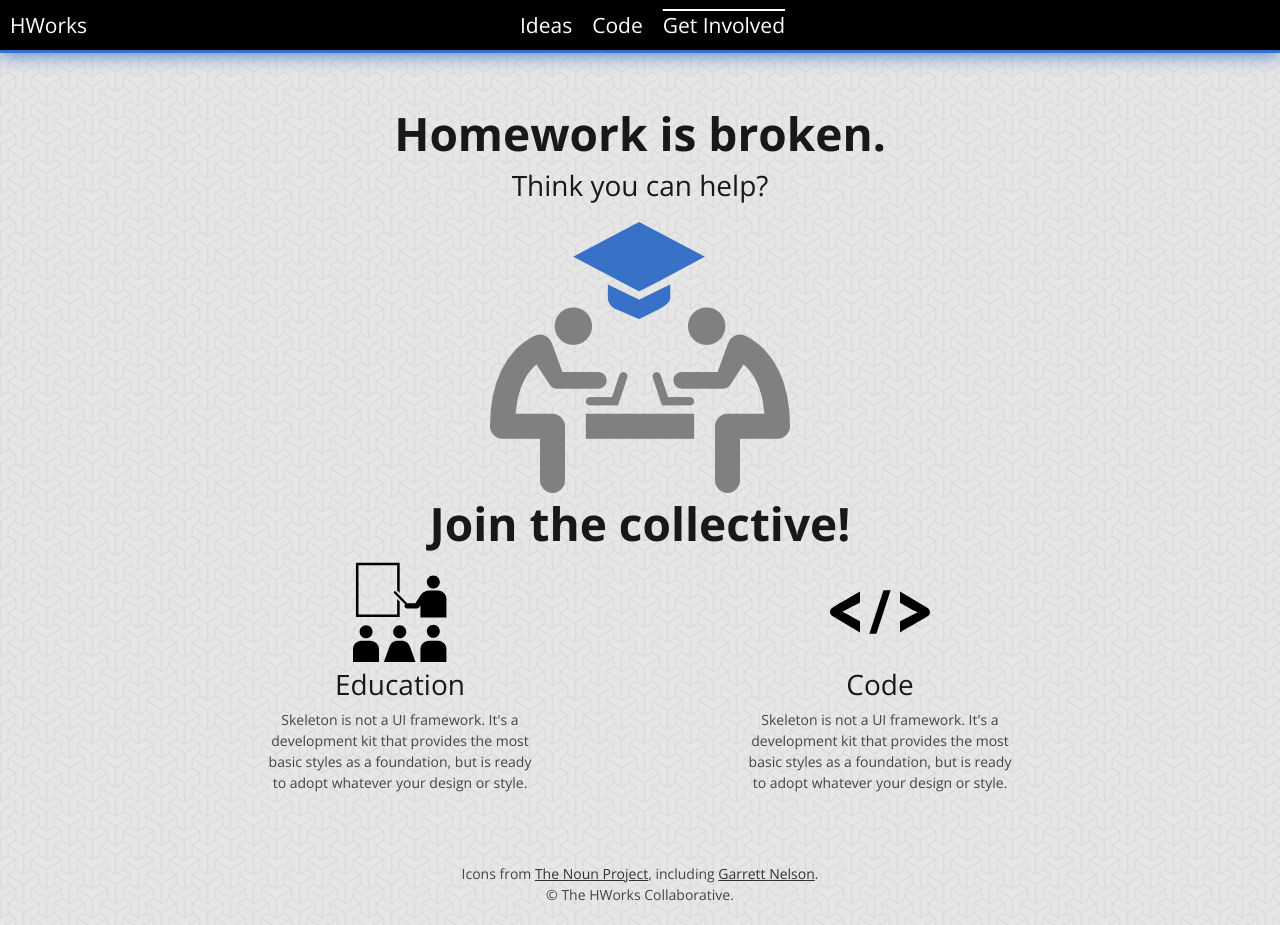
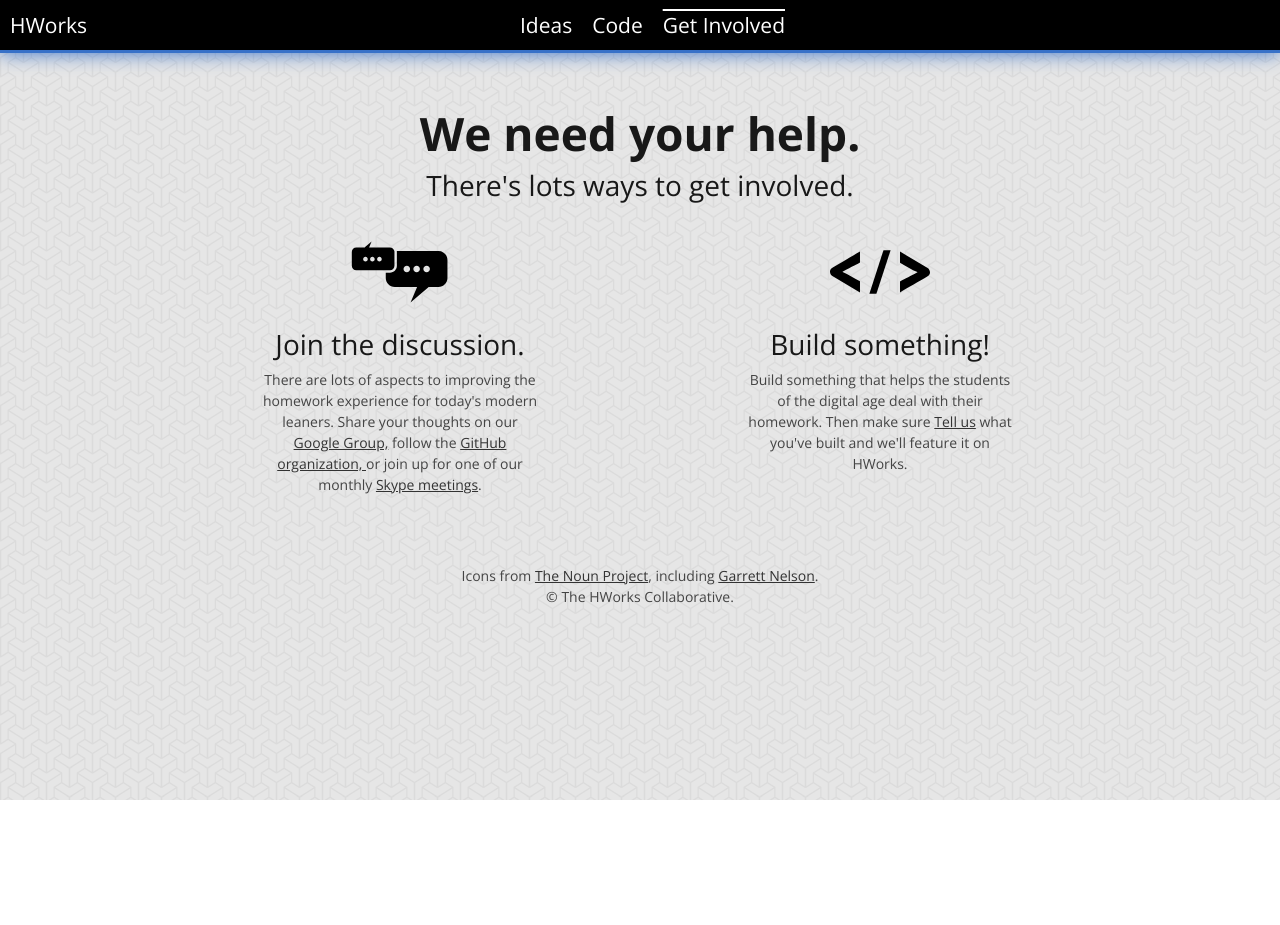
Before and after one commit to aroman/hworks.org, a plain HTML site: page get_involved.html in a window 1280 px wide. After the commit the page ends 800 px from the top, so only its background shows below. Drawn offline with nearby package versions, Linux system fonts and the light colour scheme.

Commit message:
Finish first cut of copy

```diff
--- a/get_involved.html
+++ b/get_involved.html
@@ -1,8 +1,8 @@
-<!DOCTYPE html><!--[if lt IE 7]><html class="ie ie6"></html><![endif]--><!--[if IE 7]><html class="ie ie7"></html><![endif]--><!--[if IE 8]><html class="ie ie8"></html><![endif]--><!--[if (gte IE 9)|!(IE)]]><html></html><![endif]--><head><meta charset="utf-8"><title>HWorks</title><meta name="description" content="Let's make homework work for us."><meta name="viewport" content="width=device-width, initial-scale=1, maximum-scale=1"><link rel="stylesheet" type="text/css" href="http://fonts.googleapis.com/css?family=Open+Sans:400italic,400,700"><link rel="stylesheet" href="styles/base.css"><link rel="stylesheet" href="styles/skeleton.css"><link rel="stylesheet" href="styles/layout.css"><link rel="stylesheet" href="styles/app.css"><link rel="icon" type="image/x-icon" href="favicon.ico"><!--[if lt IE 9]><script src="http://html5shim.googlecode.com/svn/trunk/html5.js"></script><![endif]--><style>a[href="get_involved.html"] {
+<!DOCTYPE html><!--[if lt IE 7]><html class="ie ie6"></html><![endif]--><!--[if IE 7]><html class="ie ie7"></html><![endif]--><!--[if IE 8]><html class="ie ie8"></html><![endif]--><!--[if (gte IE 9)|!(IE)]]><html></html><![endif]--><head><meta charset="utf-8"><title>Get Involved</title><meta name="description" content="Let's make homework work for us."><meta name="viewport" content="width=device-width, initial-scale=1, maximum-scale=1"><link rel="stylesheet" type="text/css" href="http://fonts.googleapis.com/css?family=Open+Sans:400italic,400,700"><link rel="stylesheet" href="styles/base.css"><link rel="stylesheet" href="styles/skeleton.css"><link rel="stylesheet" href="styles/layout.css"><link rel="stylesheet" href="styles/app.css"><link rel="icon" type="image/x-icon" href="favicon.ico"><!--[if lt IE 9]><script src="http://html5shim.googlecode.com/svn/trunk/html5.js"></script><![endif]--><style>a[href="get_involved.html"] {
   text-decoration: overline !important;
 }
-</style><body><section id="navbar" class="center"><h4 id="navbar-brand" class="hidden-mobile"><a href="index.html">HWorks</a></h4><li><h4><a href="ideas.html">Ideas</a></h4></li><li><h4><a href="code.html">Code</a></h4></li><li><h4><a href="get_involved.html">Get Involved</a></h4></li></section><div class="container"><div class="sixteen columns center"><h1 style="margin-top: 60px" class="half-bottom">Homework is broken.</h1><h3 class="add-bottom">Think you can help?</h3><img src="logo-medium.png" alt="H-Works Logo" class="no-bottom"><h1>Join the collective!</h1></div><div class="eight columns tile"><img src="education.svg" alt=""><h3>Education</h3><p>Skeleton is not a UI framework. It's a development kit that provides
-the most basic styles as a foundation, but is ready to adopt whatever
-your design or style.</p></div><div class="eight columns tile"><img src="code.svg" alt=""><h3>Code</h3><p>Skeleton is not a UI framework. It's a development kit that provides
-the most basic styles as a foundation, but is ready to adopt whatever
-your design or style.</p></div><div id="footer" class="sixteen columns center"><p>Icons from <a href="http://thenounproject.com/">The Noun Project</a>, including <a href="http://thenounproject.com/garrettnelson">Garrett Nelson</a>.<br>&copy; The HWorks Collaborative. </p></div></div></body></head>
+</style><body><section id="navbar" class="center"><h4 id="navbar-brand" class="hidden-mobile"><a href="index.html">HWorks</a></h4><li><h4><a href="ideas.html">Ideas</a></h4></li><li><h4><a href="code.html">Code</a></h4></li><li><h4><a href="get_involved.html">Get Involved</a></h4></li></section><div class="container"><div class="sixteen columns center"><h1 style="margin-top: 60px" class="half-bottom">We need your help.</h1><h3 class="add-bottom">There's lots ways to get involved.</h3></div><div class="eight columns tile"><img src="conversation.svg" alt=""><h3>Join the discussion.</h3><p>There are lots of aspects to improving the homework
+experience for today's modern leaners. Share your thoughts
+on our <a href="#">Google Group,</a> follow the <a href="#">GitHub organization,  </a>or join up for one of our monthly <a href="#">Skype meetings</a>.</p></div><div class="eight columns tile"><img src="code.svg" alt=""><h3>Build something!</h3><p>Build something that helps the students of the digital age
+deal with their homework. Then make sure <a href="mailto:howdy@hworks.org">Tell us</a> what you've built
+and we'll feature it on HWorks.</p></div><div id="footer" class="sixteen columns center"><p>Icons from <a href="http://thenounproject.com/">The Noun Project</a>, including <a href="http://thenounproject.com/garrettnelson">Garrett Nelson</a>.<br>&copy; The HWorks Collaborative. </p></div></div></body></head>
```
Also changed, not shown: code.html (+5 -5 lines), add.svg (added), conversation.svg (added), 4 other files.
